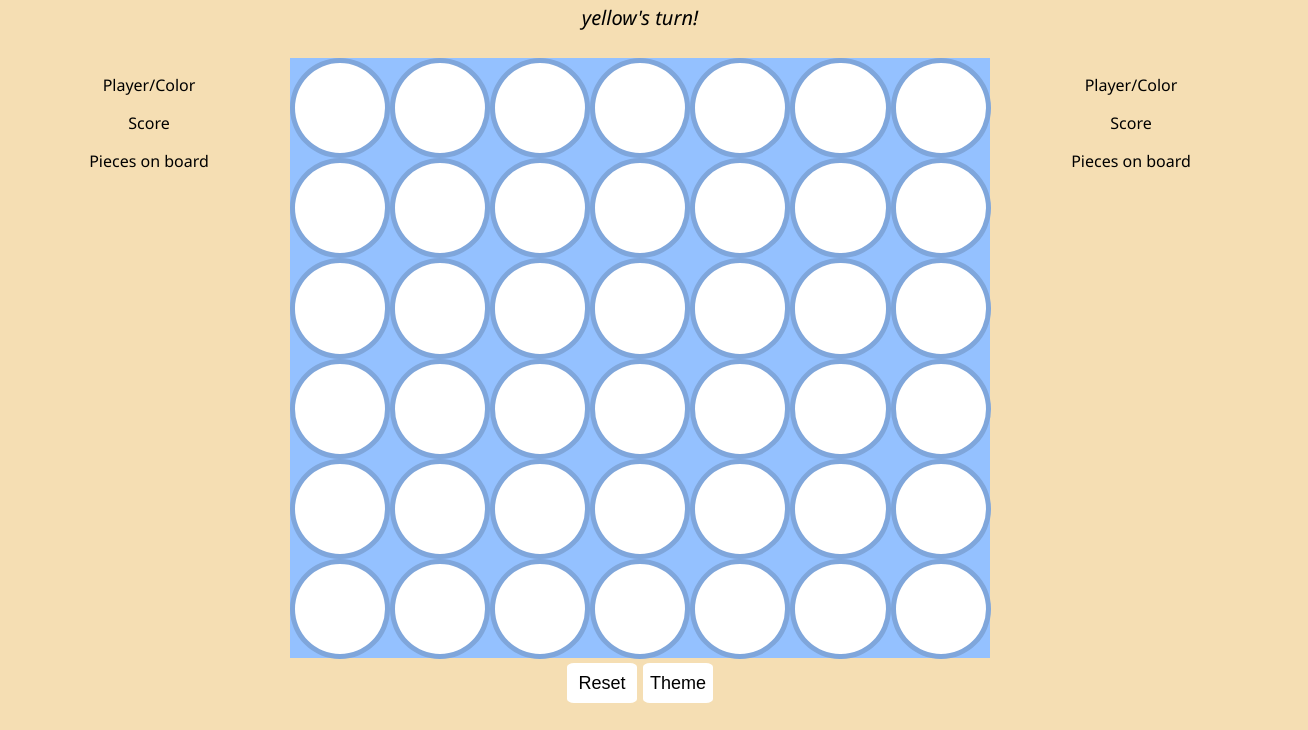
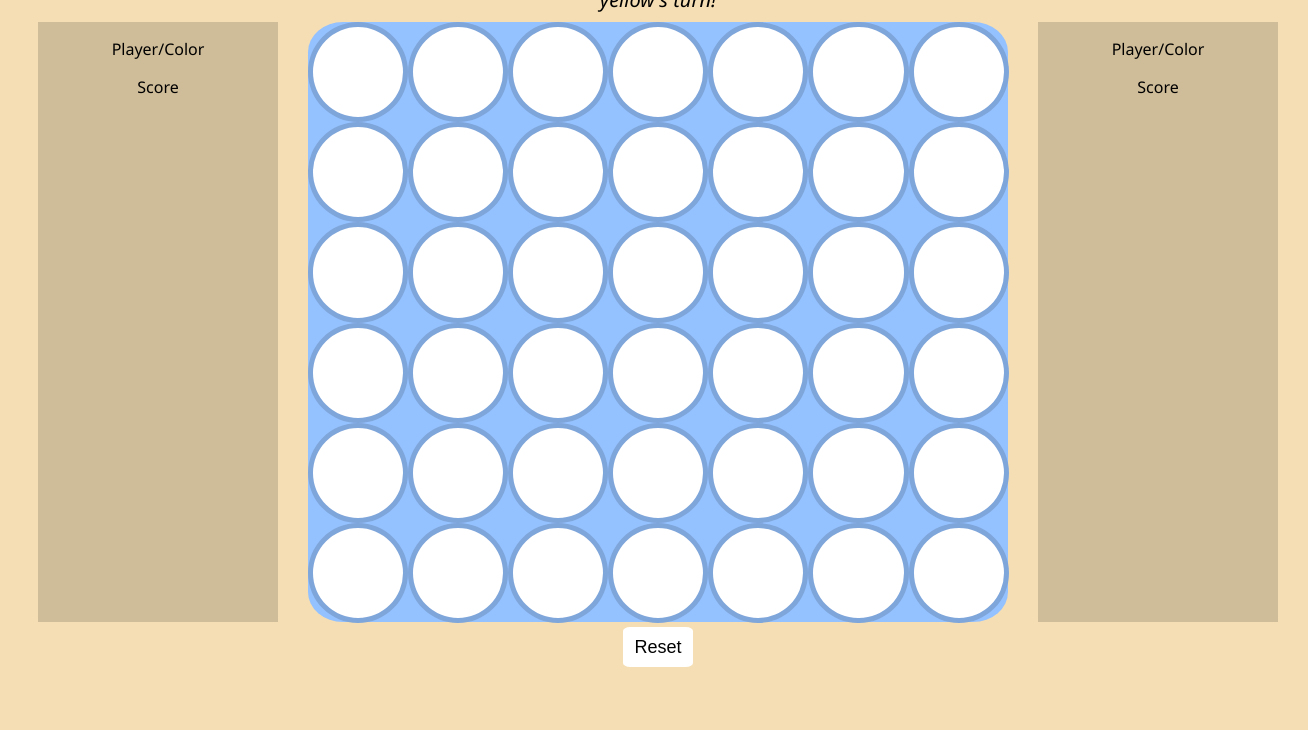
Before and after one commit to olliepayne/connect-four, a plain HTML site: page index.html in a window 1280 px wide. Shown: the part 86-816 px from the top of the page, 1308 px wide, since content can reach past the window. Drawn offline with Linux system fonts and the light colour scheme.

```diff
--- a/css/stlye.css
+++ b/css/stlye.css
@@ -5,8 +5,8 @@
 
 body {
   display: grid;
-  grid-template-columns: auto 700px auto;
-  grid-template-rows: auto 600px auto;
+  grid-template-columns: 300px 700px 300px;
+  grid-template-rows: 100px 600px 100px;
   grid-template-areas: "header header header"
                       "sidebar-left game sidebar-right"
                       "footer footer footer";
@@ -36,6 +36,8 @@ h1 {
 
 .sidebar {
   text-align: center;
+  margin: 0 30px;
+  background-color: rgb(207, 188, 152);
 }
 
 #sidebar-left {
@@ -52,6 +54,7 @@ h1 {
   grid-template-columns: repeat(7, 14.3%);
   grid-template-rows: repeat(6, 16.7%);
   background-color: var(--game-board-color);
+  border-radius: 5%;
 }
 
 .cell {
--- a/index.html
+++ b/index.html
@@ -4,7 +4,6 @@
   <meta charset="UTF-8">
   <meta name="viewport" content="width=device-width, initial-scale=1.0">
   <title>Connect 4 Project</title>
-  <!-- <link rel="stylesheet" href="https://stackpath.bootstrapcdn.com/bootstrap/4.3.1/css/bootstrap.min.css" integrity="sha384-ggOyR0iXCbMQv3Xipma34MD+dH/1fQ784/j6cY/iJTQUOhcWr7x9JvoRxT2MZw1T" crossorigin="anonymous"> -->
   <link rel="stylesheet" href="./css/stlye.css">
   <script defer src="./js/app.js"></script>
 </head>
@@ -17,16 +16,19 @@
   <div class="sidebar" id="sidebar-left">
     <p class="player-namecolor-text">Player/Color</p>
     <p class="score-text">Score</p>
-    <p class="pieces-on-board-text">Pieces on board</p>
+    <div class="color-picker">
+
+    </div>
   </div>
   <div class="sidebar" id="sidebar-right">
     <p class="player-namecolor-text">Player/Color</p>
     <p class="score-text">Score</p>
-    <p class="pieces-on-board-text">Pieces on board</p>
+    <div class="color-picker">
+
+    </div>
   </div>
   <div id="button-container">
     <button class="btn" id="reset-button">Reset</button>
-    <button class="btn" id="theme-button">Theme</button>
   </div>
 </body>
 </html>
--- a/js/app.js
+++ b/js/app.js
@@ -1,7 +1,3 @@
-// tie condition
-// render and add stats
-// themes ?
-
 const board = {
   cellsX: 7,
   cellsY: 6,
@@ -170,11 +166,11 @@ const board = {
 class Player {
   name = '';
   color = '';
-  stats = {piecesOnBoard: 0, gamesWon: 0,};
-  constructor(name, color, stats) {
+  score = 0;
+  constructor(name, color, score) {
     this.name = name;
     this.color = color;
-    this.stats = stats;
+    this.score = score;
   }
 }
 const player1 = new Player();
```
Also changed, not shown: 1 other file.
